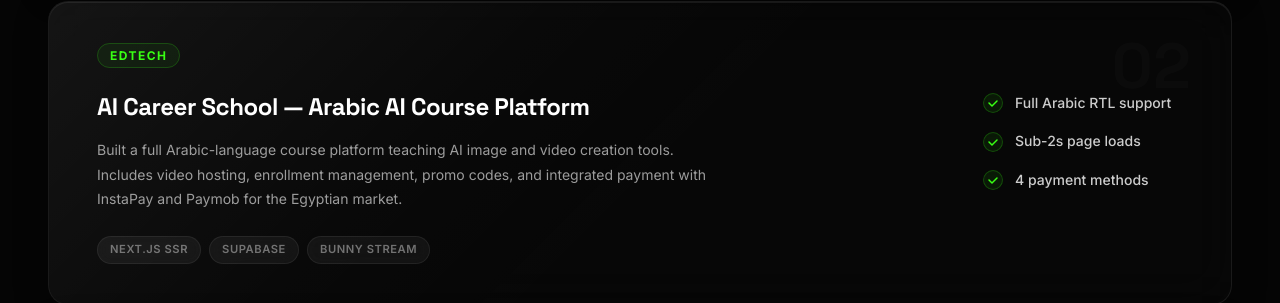
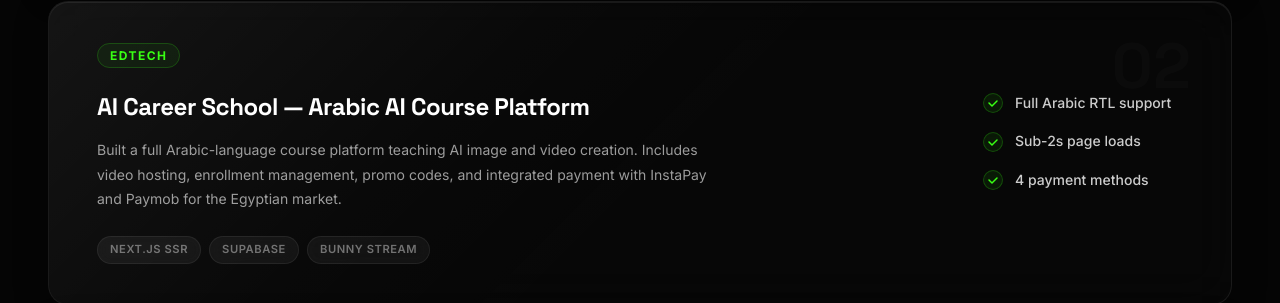
Before and after one commit to OmarTDS/Solvix-website, a React (Vite) app: page / in a window 1280 px wide. Shown: the part 3240-3543 px from the top of the page. Built offline with nearby package versions, Linux system fonts and the light colour scheme.

Commit message:
Update Work.jsx

```diff
--- a/src/components/Work/Work.jsx
+++ b/src/components/Work/Work.jsx
@@ -14,7 +14,7 @@
     id: 'aicareerschool',
     label: 'EdTech',
     title: 'AI Career School — Arabic AI Course Platform',
-    desc: 'Built a full Arabic-language course platform teaching AI image and video creation tools. Includes video hosting, enrollment management, promo codes, and integrated payment with InstaPay and Paymob for the Egyptian market.',
+    desc: 'Built a full Arabic-language course platform teaching AI image and video creation. Includes video hosting, enrollment management, promo codes, and integrated payment with InstaPay and Paymob for the Egyptian market.',
     results: ['Full Arabic RTL support', 'Sub-2s page loads', '4 payment methods'],
     tech: ['Next.js SSR', 'Supabase', 'Bunny Stream'],
     accent: '#39FF14',
```
